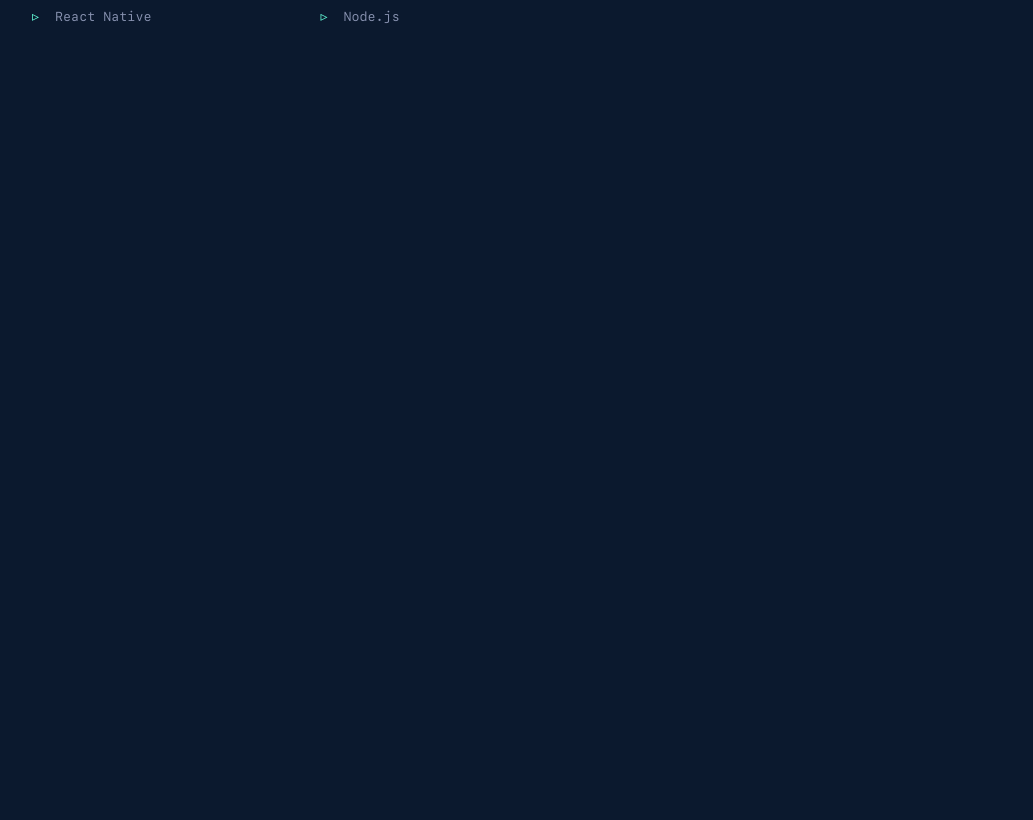
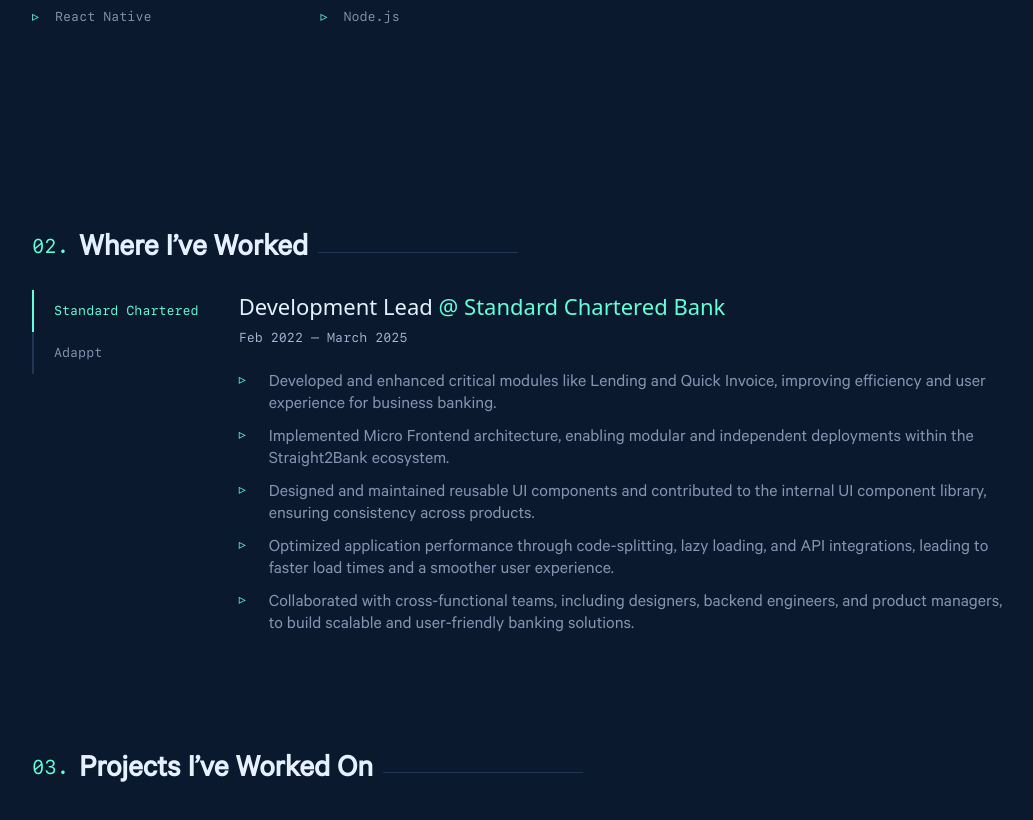
Before and after one commit to syedtajudheen/dev-portfolio, a Next.js app: page / in a window 1280 px wide. Shown: the part 1360-2180 px from the top of the page, without its empty margins (118-1151 px from the left). Before the commit the page ends 1470 px from the top, so only its background shows below. Built offline with nearby package versions, Linux system fonts and the light colour scheme.

Commit message:
feat: Implemented Experience section

```diff
--- a/src/app/page.tsx
+++ b/src/app/page.tsx
@@ -5,6 +5,8 @@
 import Hero from "@/components/Hero";
 import { SideWidget } from "@/components/SideElement";
 import AboutMe from "@/components/AboutMe";
+import { Work } from "@/components/Work";
+import { Experience } from "@/components/Experience";
 
 export default function Home() {
   return (
@@ -15,6 +17,8 @@
       <MainContainer>
         <Hero />
         <AboutMe />
+        <Experience />
+        <Work />
       </MainContainer>
       {/* <div className="text-white">Footer</div> */}
     </div>
--- a/src/components/AboutMe.tsx
+++ b/src/components/AboutMe.tsx
@@ -1,14 +1,15 @@
 import styled from "styled-components";
 import Image from 'next/image'
+import { SectionHeader } from "./SectionHeader";
 
 export const AboutMe = () => {
   return (
     <Section>
-      <Header>About Me</Header>
+      <SectionHeader count={1} >About Me</SectionHeader>
       <Wrapper>
         <AboutDescription>
           <p>Hey! I’m Syed Tajudheen, a software engineer who loves building intuitive, performant, and scalable web applications. My expertise lies in crafting seamless frontend experiences with React.js, but I also enjoy architecting scalable backend solutions when needed.</p>
-          <p>Fast-forward to today, and I’ve had the privilege of working on enterprise applications, <a href="https://www.sc.com/en/">fintech platforms</a>, <a href="https://www.adappt.co.uk/">startups</a>, and internal tooling. My main focus these days is developing scalable, high-performance web applications using React, Redux, and GraphQL, while also contributing to Micro Frontend architecture, UI component libraries, and monorepo-based projects.</p>
+          <p>Fast-forward to today, and I’ve had the privilege of working on <a href="https://s2b.standardchartered.com/" target="_blank">enterprise applications</a>, <a href="https://s2b.standardchartered.com/" target="_blank">fintech platforms</a>, <a href="https://www.adappt.co.uk/" target="_blank">startups</a>, and internal tooling. My main focus these days is developing scalable, high-performance web applications using React, Redux, and GraphQL, while also contributing to Micro Frontend architecture, UI component libraries, and monorepo-based projects.</p>
           <p>Here are a few technologies I’ve been working with recently:</p>
           <SkilslList>
             <li>JavaScript (ES6+)</li>
@@ -36,6 +37,7 @@
 export default AboutMe;
 
 const Section = styled.section`
+  padding: 0 0 100px 0;
 `;
 
 const ImageWrapper = styled.div`
@@ -77,7 +79,7 @@
     color: var(--slate);
 
     a {
-      color: varr(--green);
+      color: var(--green);
       text-decoration: none;
     }
     a:hover {
@@ -120,32 +122,3 @@
     }
   }
 `;
-
-const Header = styled.h2`
-  font-size: var(--fz-heading);
-  font-weight: 600;
-  font-family: var(--font-sans);
-  margin-bottom: 16px;
-  display: flex;
-  align-items: center;
-
-  &::before {
-    position: relative;
-    bottom: 4px;
-    content: "01.";
-    margin-right: 10px;
-    color: var(--green);
-    font-family: var(--font-mono);
-    font-size: clamp(var(--fz-md), 3vw, var(--fz-xl));
-    font-weight: 400;
-  }
-  &::after {
-    content: "";
-    display: block;
-    width: 200px;
-    height: 1px;
-    background-color: var(--lightest-navy);
-    margin-left: 10px;
-    margin-top: 4px;
-  }
-`;
--- /dev/null
+++ b/src/components/Experience.tsx
@@ -0,0 +1,161 @@
+import { useMemo, useState } from "react";
+import styled from "styled-components";
+import { SectionHeader } from "./SectionHeader";
+
+const data = [
+  {
+    id: 0,
+    title: "Standard Chartered",
+    fullTitle: "Standard Chartered Bank",
+    role: "Development Lead",
+    description: "Worked as a Software Engineer",
+    duration: "Feb 2022 – March 2025",
+    desccriptionPoints: [
+      "Developed and enhanced critical modules like Lending and Quick Invoice, improving efficiency and user experience for business banking.",
+      "Implemented Micro Frontend architecture, enabling modular and independent deployments within the Straight2Bank ecosystem.",
+      "Designed and maintained reusable UI components and contributed to the internal UI component library, ensuring consistency across products.",
+      "Optimized application performance through code-splitting, lazy loading, and API integrations, leading to faster load times and a smoother user experience.",
+      "Collaborated with cross-functional teams, including designers, backend engineers, and product managers, to build scalable and user-friendly banking solutions."
+    ],
+    url: "https://www.sc.com/en/"
+  },
+  {
+    id: 1,
+    title: "Adappt",
+    fullTitle: "Adappt Mobile Cloud Applications Pvt Ltd",
+    description: "Worked as a Software Engineer",
+    role: "Senior Software Engineer",
+    duration: "March 2017 - Feb 2022",
+    desccriptionPoints: [
+      "Built a React Native mobile app for World Health Organization (WHO), delivering seamless experiences across iOS and Android platforms.",
+      "Developed a React.js based add-in for LexisNexis, enhancing the functionality and user experience within their platform.",
+      "Built a web application for Robert Koch Institute (RKI) using Next.js, optimizing performance, and server-side rendering for better user engagement.",
+      "Collaborated with cross-functional teams, ensuring smooth integrations, user-friendly UI/UX, and high-quality code.",
+      "Implemented modern frontend practices, focusing on scalability, performance, and maintainability across multiple projects."
+    ],
+    url: "https://www.adappt.co.uk/"
+  }
+];
+
+export const Experience = () => {
+  const [selectedTab, setSelectedTab] = useState(data[0]?.id);
+
+  const info = useMemo(() => {
+    return data.find((item) => item.id === selectedTab);
+  }, [selectedTab]);
+
+  const handleTabClick = (id) => {
+    setSelectedTab(id);
+  };
+
+  return (
+    <Section>
+      <SectionHeader count={2}>Where I’ve Worked</SectionHeader>
+      <GridWrapper>
+        <TabList>
+          {data.map(({ id, title }) => (
+            <Button key={id} isActive={selectedTab === id} onClick={() => handleTabClick(id)}>
+              {title}
+            </Button>
+          ))}
+        </TabList>
+        <TabView>
+          <h3>{info?.role} <a href={info?.url} target="_blank">@ {info?.fullTitle}</a></h3>
+          <Duration>{info?.duration}</Duration>
+          <DescriptionList>
+            {info?.desccriptionPoints?.map((point, index) => (
+              <li key={index}>{point}</li>
+            ))}
+          </DescriptionList>
+        </TabView>
+      </GridWrapper>
+    </Section>
+  )
+};
+
+const Duration = styled.p`
+  font-family: var(--font-mono);
+  font-size: var(--fz-xs);
+  color: var(--light-slate);
+  margin: 5px 0 24px 0;
+  line-height: 1.5;
+`;
+
+const DescriptionList = styled.ul`
+  list-style-type: none;
+  color: var(--slate);
+  font-family: var(--font-sans);
+  font-size: var(--fz-lg);
+  line-height: 1.25;
+
+  li {
+    position: relative;
+    padding-left: 30px;
+    margin-bottom: 10px;
+  }
+
+  li::before {
+    content: '▹';
+    position: absolute;
+    left: 0;
+    top: 2px;
+    color: var(--green);
+    font-size: var(--fz-sm);
+  }
+`;
+
+const GridWrapper = styled.div`
+  display: grid;
+  grid-template-columns: min-content 2fr;
+  column-gap: 20px;
+  @media (max-width: 768px) {
+    grid-template-columns: 1fr;
+    row-gap: 20px;
+  }
+`;
+
+const Section = styled.section`
+  padding: 100px 0;
+
+  a {
+    color: var(--green);
+    text-decoration: none;
+  }
+`;
+
+const TabList = styled.div`
+  display: flex;
+  flex-direction: column;
+  align-items: flex-start;
+`;
+
+const Button = styled.button<{ isActive: boolean }>`
+  text-decoration: none;
+  text-decoration-skip-ink: auto;
+  position: relative;
+  transition: var(--transition);
+  display: flex;
+  -webkit-box-align: center;
+  align-items: center;
+  width: 100%;
+  height: 42px;
+  padding: 0px 20px 2px;
+  border-left: 2px solid ${({ isActive }) => isActive ? "var(--green)" : "var(--lightest-navy)"};
+  background-color: transparent;
+  color: ${({ isActive }) => isActive ? "var(--green)" : "var(--slate)"};
+  font-family: var(--font-mono);
+  font-size: var(--fz-xs);
+  text-align: left;
+  white-space: nowrap;
+  cursor: pointer;
+
+  &:hover {
+    background-color: var(--light-navy);
+  }
+`;
+
+const TabView = styled.div`
+  h3 {
+    font-size: var(--fz-xxl);
+  }
+`;
--- /dev/null
+++ b/src/components/SectionHeader.tsx
@@ -0,0 +1,42 @@
+import styled from "styled-components";
+
+type SectionHeaderProps = {
+  count: number;
+  children: React.ReactNode;
+};
+
+export const SectionHeader = ({ count, children }: SectionHeaderProps) => {
+  return (
+    <Header count={count} >{children}</Header>
+  );
+}
+
+
+const Header = styled.h2<{ count: number }>`
+  font-size: var(--fz-heading);
+  font-weight: 600;
+  font-family: var(--font-sans);
+  margin-bottom: 16px;
+  display: flex;
+  align-items: center;
+
+  &::before {
+    position: relative;
+    bottom: 4px;
+    content: ${({ count }) => `"0${count}."`};
+    margin-right: 10px;
+    color: var(--green);
+    font-family: var(--font-mono);
+    font-size: clamp(var(--fz-md), 3vw, var(--fz-xl));
+    font-weight: 400;
+  }
+  &::after {
+    content: "";
+    display: block;
+    width: 200px;
+    height: 1px;
+    background-color: var(--lightest-navy);
+    margin-left: 10px;
+    margin-top: 4px;
+  }
+`;
--- a/src/components/SideElement.tsx
+++ b/src/components/SideElement.tsx
@@ -20,10 +20,10 @@
   return (
     <SideElement orientation="left">
       <ListWrapper as="ul">
-        <li><Link as="a"><FiGithub size={20} color="var(--light-slate)" /></Link></li>
-        <li><Link as="a"><FaInstagram size={20} color="var(--light-slate)" /></Link></li>
-        <li><Link as="a"><FaXTwitter size={20} color="var(--light-slate)" /></Link></li>
-        <li><Link as="a"><FiLinkedin size={20} color="var(--light-slate)" /></Link></li>
+        <li><Link href="https://github.com/syedtajudheen" target="_blank" as="a"><FiGithub size={20} color="var(--light-slate)" /></Link></li>
+        <li><Link href="https://www.instagram.com/syedtajudheen/" target="_blank" as="a"><FaInstagram size={20} color="var(--light-slate)" /></Link></li>
+        <li><Link href="https://x.com/syedtajudheen" target="_blank" as="a"><FaXTwitter size={20} color="var(--light-slate)" /></Link></li>
+        <li><Link href="https://www.linkedin.com/in/syed-tajudheen/" target="_blank" as="a"><FiLinkedin size={20} color="var(--light-slate)" /></Link></li>
       </ListWrapper>
     </SideElement>
   )
--- /dev/null
+++ b/src/components/Work.tsx
@@ -0,0 +1,9 @@
+import { SectionHeader } from "./SectionHeader"
+
+export const Work = () => {
+  return (
+    <div>
+      <SectionHeader count={3}>Projects I’ve Worked On</SectionHeader>
+    </div>
+  )
+};
```
